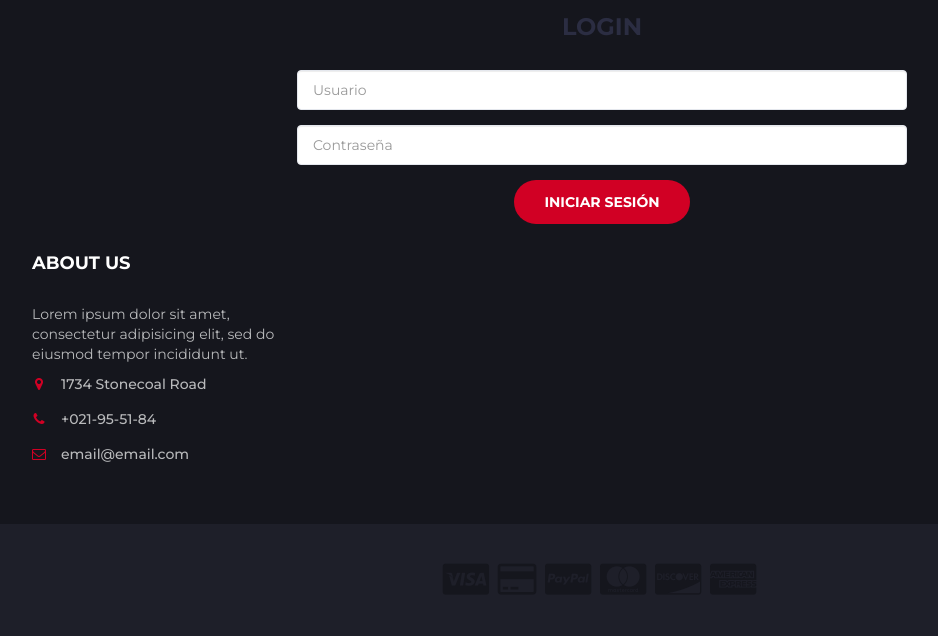
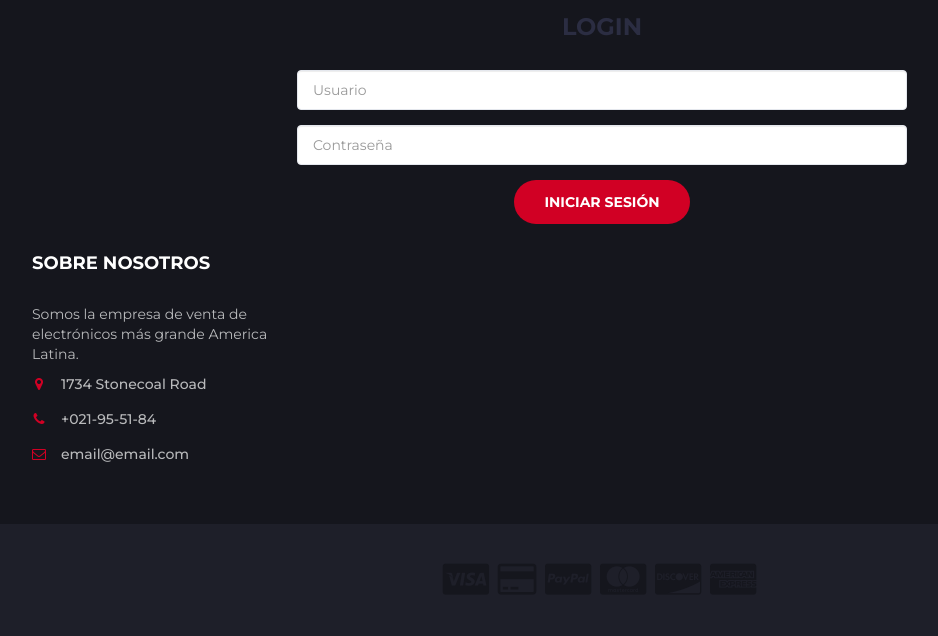
Before and after one commit to BrunoLoFaro/eshop-CRUD, a PHP site: page /login_form.php in a window 1280 px wide. Shown: the part 208-844 px from the top of the page, without its empty margins (38-976 px from the left). Run offline with PHP 8.4, Linux system fonts and the light colour scheme.

Commit message:
change favicon

```diff
--- a/footer.php
+++ b/footer.php
@@ -10,8 +10,8 @@
 					<div class="row">
 						<div class="col-md-3 col-xs-6">
 							<div class="footer">
-								<h3 class="footer-title">About Us</h3>
-								<p>Lorem ipsum dolor sit amet, consectetur adipisicing elit, sed do eiusmod tempor incididunt ut.</p>
+								<h3 class="footer-title">Sobre nosotros</h3>
+								<p>Somos la empresa de venta de electrónicos más grande America Latina.</p>
 								<ul class="footer-links">
 									<li><a href="#"><i class="fa fa-map-marker"></i>1734 Stonecoal Road</a></li>
 									<li><a href="#"><i class="fa fa-phone"></i>+021-95-51-84</a></li>
--- /dev/null
+++ b/head.php
@@ -0,0 +1,37 @@
+
+<head>
+		<meta charset="utf-8">
+		<meta http-equiv="X-UA-Compatible" content="IE=edge">
+		<meta name="viewport" content="width=device-width, initial-scale=1">
+		 <!-- The above 3 meta tags *must* come first in the head; any other head content must come *after* these tags -->
+
+		<title>Electro - HTML Ecommerce Template</title>
+
+ 		<!-- Google font -->
+ 		<link href="https://fonts.googleapis.com/css?family=Montserrat:400,500,700" rel="stylesheet">
+
+ 		<!-- Bootstrap -->
+ 		<link type="text/css" rel="stylesheet" href="css/bootstrap.min.css"/>
+
+ 		<!-- Slick -->
+ 		<link type="text/css" rel="stylesheet" href="css/slick.css"/>
+ 		<link type="text/css" rel="stylesheet" href="css/slick-theme.css"/>
+
+ 		<!-- nouislider -->
+ 		<link type="text/css" rel="stylesheet" href="css/nouislider.min.css"/>
+
+ 		<!-- Font Awesome Icon -->
+ 		<link rel="stylesheet" href="css/font-awesome.min.css">
+
+ 		<!-- Custom stlylesheet -->
+ 		<link type="text/css" rel="stylesheet" href="css/style.css"/>
+ 		<link rel="icon" href="img/favicon.png" type="image/png">
+
+		<!-- HTML5 shim and Respond.js for IE8 support of HTML5 elements and media queries -->
+		<!-- WARNING: Respond.js doesn't work if you view the page via file:// -->
+		<!--[if lt IE 9]>
+		  <script src="https://oss.maxcdn.com/html5shiv/3.7.3/html5shiv.min.js"></script>
+		  <script src="https://oss.maxcdn.com/respond/1.4.2/respond.min.js"></script>
+		<![endif]-->
+
+    </head>
--- a/header.php
+++ b/header.php
@@ -1,4 +1,5 @@
-<!-- HEADER -->
+<?php include 'head.php'; ?>
+<body>
 		<header>
 			<!-- TOP HEADER -->
 			<div id="top-header">
--- a/login_form.php
+++ b/login_form.php
@@ -2,42 +2,6 @@
 <?php session_start(); ?>
 <!DOCTYPE html>
 <html lang="en">
-	<head>
-		<meta charset="utf-8">
-		<meta http-equiv="X-UA-Compatible" content="IE=edge">
-		<meta name="viewport" content="width=device-width, initial-scale=1">
-		 <!-- The above 3 meta tags *must* come first in the head; any other head content must come *after* these tags -->
-
-		<title>Electro - HTML Ecommerce Template</title>
-
- 		<!-- Google font -->
- 		<link href="https://fonts.googleapis.com/css?family=Montserrat:400,500,700" rel="stylesheet">
-
- 		<!-- Bootstrap -->
- 		<link type="text/css" rel="stylesheet" href="css/bootstrap.min.css"/>
-
- 		<!-- Slick -->
- 		<link type="text/css" rel="stylesheet" href="css/slick.css"/>
- 		<link type="text/css" rel="stylesheet" href="css/slick-theme.css"/>
-
- 		<!-- nouislider -->
- 		<link type="text/css" rel="stylesheet" href="css/nouislider.min.css"/>
-
- 		<!-- Font Awesome Icon -->
- 		<link rel="stylesheet" href="css/font-awesome.min.css">
-
- 		<!-- Custom stlylesheet -->
- 		<link type="text/css" rel="stylesheet" href="css/style.css"/>
-
- 		<!-- HTML5 shim and Respond.js for IE8 support of HTML5 elements and media queries -->
- 		<!-- WARNING: Respond.js doesn't work if you view the page via file:// -->
- 		<!--[if lt IE 9]>
- 		  <script src="https://oss.maxcdn.com/html5shiv/3.7.3/html5shiv.min.js"></script>
- 		  <script src="https://oss.maxcdn.com/respond/1.4.2/respond.min.js"></script>
- 		<![endif]-->
-
-    </head>
-	<body>
 		<?php include 'header.php'; ?>
 <div class="col-md-6 col-md-offset-3">
     <div class="section-title text-center">
```
Also changed, not shown: index.php (+0 -35 lines), img/favicon.png (added).
